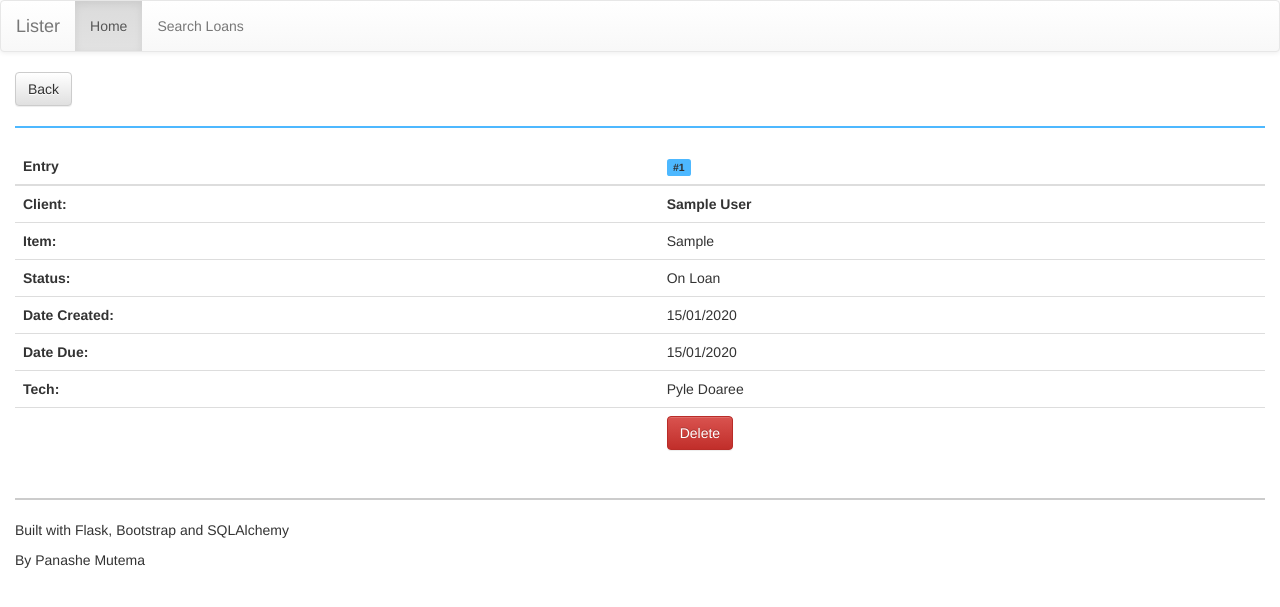
After one commit to panashm/Lister, a Flask app: page /Entry/1 in a window 1280 px wide. The commit adds this page. Shown: the top 607 px of the page. Run offline with Flask 2, Linux system fonts and the light colour scheme; tables that the repository leaves empty hold one stand-in row (values such as "Sample post"); some libraries are stand-ins or nearby versions.

Commit message:
added UI for search, can now click on entries and will give more info

```diff
--- a/app/app.py
+++ b/app/app.py
@@ -22,6 +22,8 @@ db = SQLAlchemy(app)
 from models import *
 
 item_choices = [ (0, 'VGA Adapter'),(1, 'Apple Superdrive'),(2, 'T430'), (3, 'Other') ]
+search_choices = [ (0, 'iD'),(1, 'Name'),(2, 'Item'), (3, 'Tech') ]
+
 day_choices = [ (0, '1'),(1, '2'),(2, '3'), (3, '4'), (4, '5'),(5, '6'), (6, '7') ]
 
 currDate = time.strftime("%d/%m/%Y")
@@ -38,38 +40,49 @@ class newEntryForm(Form):
                             [validators.Required()],
                             choices=day_choices)
 
+class searchForm(Form):
+    searchField = TextField('Search Term:', validators=[Required()])
+    category = SelectField('Category:',
+                            [validators.Required()],
+                            choices=search_choices)
+
 @app.route("/", methods=['GET', 'POST'])
 def main():
     if request.method == 'POST':
-        form = newEntryForm(request.form)
-        #flash('Record was successfully added')
-        print(form.firstName, file=sys.stderr)
-        integer = int(form.item.data)
-        item_display = item_choices[integer][1]
+        if request.form['btn'] == 'Submit':
+            form = newEntryForm(request.form)
+            #flash('Record was successfully added')
+            print(form.firstName, file=sys.stderr)
+            integer = int(form.item.data)
+            item_display = item_choices[integer][1]
 
-        day_integer = int(form.duration.data)
-        day_display = day_choices[day_integer][1]
+            day_integer = int(form.duration.data)
+            day_display = day_choices[day_integer][1]
 
-        due_date = datetime.datetime.strptime(currDate, '%d/%m/%Y') + datetime.timedelta(days=day_integer)
+            currrDate = datetime.datetime.strptime(currDate, '%d/%m/%Y')
+            due_date = datetime.datetime.strptime(currDate, '%d/%m/%Y') + datetime.timedelta(days=day_integer)
 
-        #if form.validate():
-        print(item_display, file=sys.stderr)
-        print("hello there", file=sys.stderr)
+            #if form.validate():
+            print(item_display, file=sys.stderr)
+            print("hello there", file=sys.stderr)
 
-        if (item_display == "Other"):
-            entry = Entry(first_name=form.firstName.data, last_name=form.lastName.data, item = form.body.data, duration = day_display, dueDate = due_date, days_remaining = day_display)
+            if (item_display == "Other"):
+                entry = Entry(first_name=form.firstName.data, last_name=form.lastName.data, item = form.body.data, duration = day_display, dueDate = due_date,
+                              days_remaining = day_display, create_date = currrDate)
+            else:
+                entry = Entry(first_name=form.firstName.data, last_name=form.lastName.data, item = item_display, duration = day_display, dueDate = due_date,
+                              days_remaining = day_display, create_date = currrDate)
+
+            db.session.add(entry)
+            db.session.commit()
+
+            flash('Record was successfully added')
+
+            return render_template('index.html', form = newEntryForm(), entries = Entry.query.all())
+           # else:
+            #return render_template('index.html', form = form)
         else:
-            entry = Entry(first_name=form.firstName.data, last_name=form.lastName.data, item = item_display, duration = day_display, dueDate = due_date, days_remaining = day_display)
-
-        db.session.add(entry)
-        db.session.commit()
-
-        flash('Record was successfully added')
-
-        return render_template('index.html', form = newEntryForm(), entries = Entry.query.all())
-       # else:
-        #return render_template('index.html', form = form)
-
+            return render_template('viewEntry.html', entries = Entry.query.all())
 
     #Calculate the days remaining
     entries = Entry.query.all()
@@ -102,5 +115,19 @@ def delete_entry():
 
     return redirect(url_for('main'))
 
+@app.route('/Entry/<int:entry_id>', methods=['GET', 'POST'])
+def view_entry(entry_id):
+    fetched_entry=Entry.query.filter_by(id=entry_id).first()
+    print(fetched_entry.first_name, file=sys.stderr)
+    return render_template('viewEntry.html', entry=fetched_entry)
+
+@app.route('/Search/', methods=['GET', 'POST'])
+def search_entry():
+    return render_template('searchEntry.html', form = searchForm())
+
+@app.route('/About/', methods=['GET', 'POST'])
+def about():
+    return render_template('about.html')
+
 if __name__ == "__main__":
     app.run()
--- a/app/models.py
+++ b/app/models.py
@@ -1,4 +1,5 @@
 from app import db
+import datetime, time
 
 class Entry(db.Model):
     id = db.Column(db.Integer, primary_key=True)
@@ -7,6 +8,7 @@ class Entry(db.Model):
     item = db.Column(db.String(140))
     duration = db.Column(db.Integer, index=True)
     dueDate = db.Column(db.DateTime)
+    create_date = db.Column(db.DateTime)
     days_remaining = db.column(db.Integer)
 
     def __repr__(self):
@@ -16,3 +18,9 @@ class Entry(db.Model):
      #   self.first_name=first_name
     #  self.last_name = last_name
        # self.body = body
+
+    def getPrintableDueDate(self):
+        return self.dueDate.strftime('%d/%m/%Y')
+
+    def getPrintableCreateDate(self):
+        return self.create_date.strftime('%d/%m/%Y')
--- a/app/templates/base.html
+++ b/app/templates/base.html
@@ -2,7 +2,7 @@
 <html lang="en">
 
 <head>
-    <title>Python Flask Lister App</title>
+    <title>Flask Lister App</title>
 
     <!--<tite>TEST BOOTSTRAP TEMPLATE</tite>-->
 	<link rel="stylesheet" type="text/css" href="{{ url_for('static', filename='css/bootstrap3/css/bootstrap.min.css') }}">
@@ -32,20 +32,28 @@
         <span class="icon-bar"></span>
         <span class="icon-bar"></span>
       </button>
-      <a class="navbar-brand" href="#">Lister</a>
+      <a class="navbar-brand" href="{{ url_for('main') }}">Lister</a>
     </div>
 
     <!-- Collect the nav links, forms, and other content for toggling -->
     <div class="collapse navbar-collapse" id="bs-example-navbar-collapse-1">
       <ul class="nav navbar-nav">
-        <li class="active"><a href="#">Home <span class="sr-only">(current)</span></a></li>
-        <li><a href="#">Search Loans</a></li>
-        <li><a href="#">About</a></li>
+        <li class="active"><a href="{{ url_for('main') }}">Home <span class="sr-only">(current)</span></a></li>
+        <li><a href="{{ url_for('search_entry') }}">Search Loans</a></li>
+        <!--<li><a href="{{ url_for('about') }}">About</a></li>-->
       </ul>
     </div><!-- /.navbar-collapse -->
   </div><!-- /.container-fluid -->
 </nav>
 	{% block content %} {% endblock %}
+    <div class="container-fluid">
+        <br/>
+        <hr style="background-color:#cccccc"/>
+        <br/>
+        <p class="bottomText"> Built with Flask, Bootstrap and SQLAlchemy</p>
+        <p class="bottomText"> By Panashe Mutema</p>
+    </div>
+
 </body>
 
 </html>
--- /dev/null
+++ b/app/templates/viewEntry.html
@@ -0,0 +1,80 @@
+{% extends "base.html" %}
+{% block content %}
+    <div class="container-fluid">
+        <div class="row new entry">
+            <div class="col-xs-11">
+                <form action="{{ url_for('main') }}" method="GET">
+                    <button type="submit" class="btn btn-default">Back</button>
+                </form>
+            </div>
+        </div>
+        <br/>
+        <hr/>
+        <br/>
+        <div class="row entries">
+            <div class="col-xs-12">
+                <div class="table-responsive">
+                    <table class="table table-hover">
+                        <thead>
+                            <tr class="table-active">
+                                <th >Entry  </th>
+                                <th><span class="label label-primary">#{{ entry.id }}</span></th>
+                            </tr>
+                        </thead>
+                        <tbody>
+                            <tr>
+                                <th scope="row">Client: </th>
+                                <th>{{entry.first_name}} {{entry.last_name}}</th>
+                            </tr>
+                            <tr>
+                              <th scope="row">Item:</th>
+                              <td>{{ entry.item }}</td>
+                            </tr>
+                            <tr>
+                              <th scope="row">Status:</th>
+                              <td>On Loan</td>
+                            </tr>
+                            <tr>
+                              <th scope="row">Date Created:</th>
+                              <td>{{ entry.getPrintableCreateDate() }}</td>
+                            </tr>
+                            <tr>
+                              <th scope="row">Date Due:</th>
+                                <td>{{ entry.getPrintableDueDate() }}</td>
+                            </tr>
+                            <tr>
+                              <th scope="row">Tech:</th>
+                                <td> Pyle Doaree</td>
+                            </tr>
+                            <tr>
+                              <th></th>
+                                <td><form action="{{ url_for('delete_entry') }}" method="POST" class="deleteEntry">
+                                    <input type=hidden value="{{ entry.id }}"name="entry_to_delete">
+                                    <button type="submit" class="btn btn-danger">Delete</button>
+                                </form>
+                            </tr>
+                        </tbody>
+                    </table>
+                </div>
+            </div>
+        </div>
+    </div>
+
+    <script>
+        var textBlock = $('.OtherItem');
+        textBlock.hide();
+
+        function change(obj) {
+            var textBlock = $('.OtherItem');
+            var selectBox = document.getElementById("item");
+            var selected = selectBox.value;
+
+            if (selected == '3'){
+               textBlock.show();
+            }else{
+                textBlock.hide();
+            }
+        }
+    </script>
+
+{% endblock %}
```
Also changed, not shown: app/templates/about.html (added, +23 -0 lines), app/templates/index.html (+9 -2 lines), app/templates/searchEntry.html (added, +32 -0 lines).
